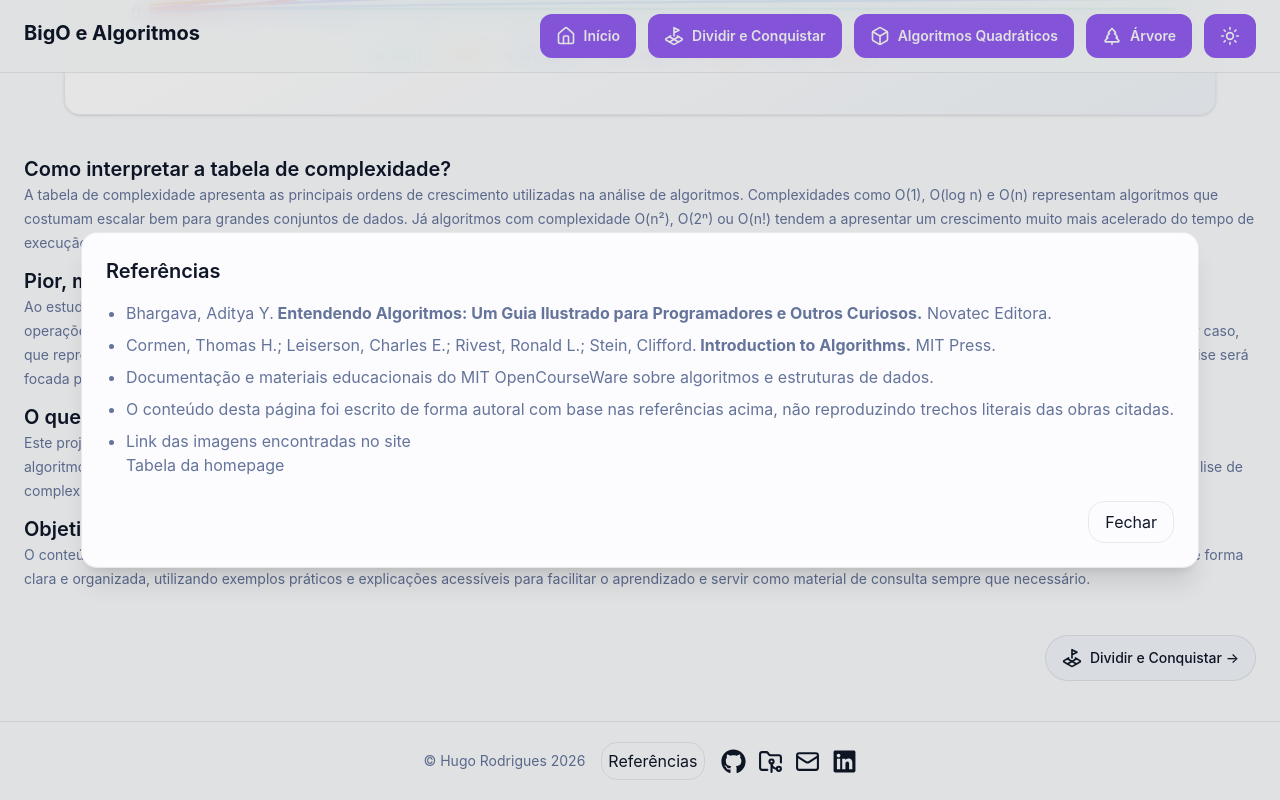
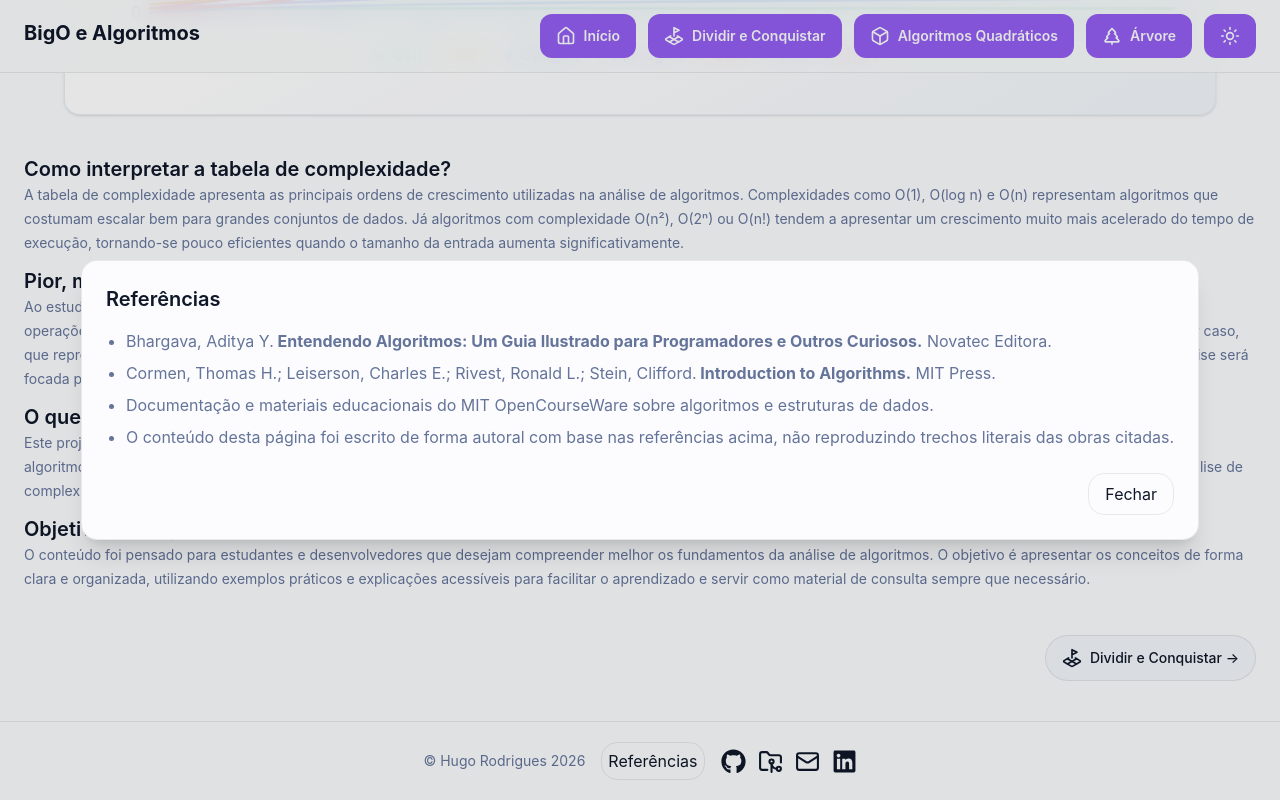
Before and after one commit to Apenas1Hugo/BigO_Algoritmos, a React (Vite) app in the folder BigO_Algoritmos/: page / in a window 1280 px wide. Both pictures are taken after a click on the button "Referências". Shown: the part 880-1680 px from the top of the page. Built offline with nearby package versions, Linux system fonts and the light colour scheme.

Commit message:
refactor: aplica ajustes após revisão geral
Algumas pequenas mudanças

```diff
--- a/BigO_Algoritmos/src/components/Layout/Footer.tsx
+++ b/BigO_Algoritmos/src/components/Layout/Footer.tsx
@@ -13,7 +13,7 @@ export function Footer() {
         ease: "easeOut",
       }}
       viewport={{
-        once: true,
+        once: false,
         amount: 0.3,
       }}
       className="border-t border-border bg-background/80 backdrop-blur-md"
--- a/BigO_Algoritmos/src/components/Layout/Navbar.tsx
+++ b/BigO_Algoritmos/src/components/Layout/Navbar.tsx
@@ -36,9 +36,6 @@ export function Navbar() {
             duration: 0.5,
             repeat: Infinity,
             ease: "easeInOut",
-          }}
-          whileHover={{
-            rotate: [0, -1, -2, -1, 0, 1, 2, 1, 0],
           }}
         >
           <h3 className="text-xl font-bold text-foreground ">
--- a/BigO_Algoritmos/src/components/Layout/ReferencesPages.tsx
+++ b/BigO_Algoritmos/src/components/Layout/ReferencesPages.tsx
@@ -33,31 +33,7 @@ export function References() {
         Referências
       </motion.button>
 
-      <motion.dialog
-        initial={{
-          opacity: 0,
-          scale: 0.9,
-        }}
-        animate={{
-          opacity: 1,
-          scale: 1,
-        }}
-        transition={{
-          duration: 0.3,
-          ease: "easeOut",
-        }}
-        drag
-        dragConstraints={{
-          top: -55,
-          bottom: 55,
-          left: -50,
-          right: 50,
-        }}
-        dragElastic={0.15}
-        whileDrag={{
-          scale: 1.02,
-          cursor: "grabbing",
-        }}
+      <dialog
         ref={dialogRef}
         className=" rounded-2xl border border-border bg-card p-6 text-foreground shadow-xl "
       >
@@ -90,19 +66,6 @@ export function References() {
             referências acima, não reproduzindo trechos literais das obras
             citadas.
           </li>
-
-          <li>
-            Link das imagens encontradas no site
-            <br></br>
-            <a
-              href="https://medium.com/@gustavoeyros/desempenho-de-algoritmos-o-que-%C3%A9-big-o-b01b8a96c3b9"
-              target="_blank"
-              rel="noopener noreferrer"
-              className="transition-colors hover:text-primary"
-            >
-              Tabela da homepage
-            </a>
-          </li>
         </ul>
 
         <div className="mt-6 flex justify-end">
@@ -125,7 +88,7 @@ export function References() {
             Fechar
           </motion.button>
         </div>
-      </motion.dialog>
+      </dialog>
     </>
   );
 }
--- a/BigO_Algoritmos/src/pages/home/HomePage.tsx
+++ b/BigO_Algoritmos/src/pages/home/HomePage.tsx
@@ -4,7 +4,6 @@ import { PageHeader } from "../../components/shared/PageHeader";
 import { useNavigate } from "react-router-dom";
 import { Button } from "../../components/shared/Button";
 import { LandPlot } from "lucide-react";
-
 
 import { BigOGrowthChart } from "./BigOChart";
 
@@ -21,10 +20,9 @@ export function HomePage() {
         title="Por que aprender Big O?"
         description="Compreender a notação Big O é fundamental para o desenvolvimento de software de qualidade. Em aplicações pequenas, diferentes algoritmos podem apresentar tempos de execução muito semelhantes. Entretanto, conforme a quantidade de dados aumenta, pequenas diferenças na complexidade podem resultar em ganhos ou perdas significativas de desempenho. Conhecer a complexidade de um algoritmo ajuda a escolher a solução mais adequada para cada problema, reduzindo o consumo de tempo de processamento e de recursos computacionais."
       />
-      <Container variant="small" className="m-10">
-        <BigOGrowthChart/>
-      </Container>
-
+      <div className="m-10">
+        <BigOGrowthChart />
+      </div>
       <PageHeader
         title="Como interpretar a tabela de complexidade?"
         description="A tabela de complexidade apresenta as principais ordens de crescimento utilizadas na análise de algoritmos. Complexidades como O(1), O(log n) e O(n) representam algoritmos que costumam escalar bem para grandes conjuntos de dados. Já algoritmos com complexidade O(n²), O(2ⁿ) ou O(n!) tendem a apresentar um crescimento muito mais acelerado do tempo de execução, tornando-se pouco eficientes quando o tamanho da entrada aumenta significativamente."
```
